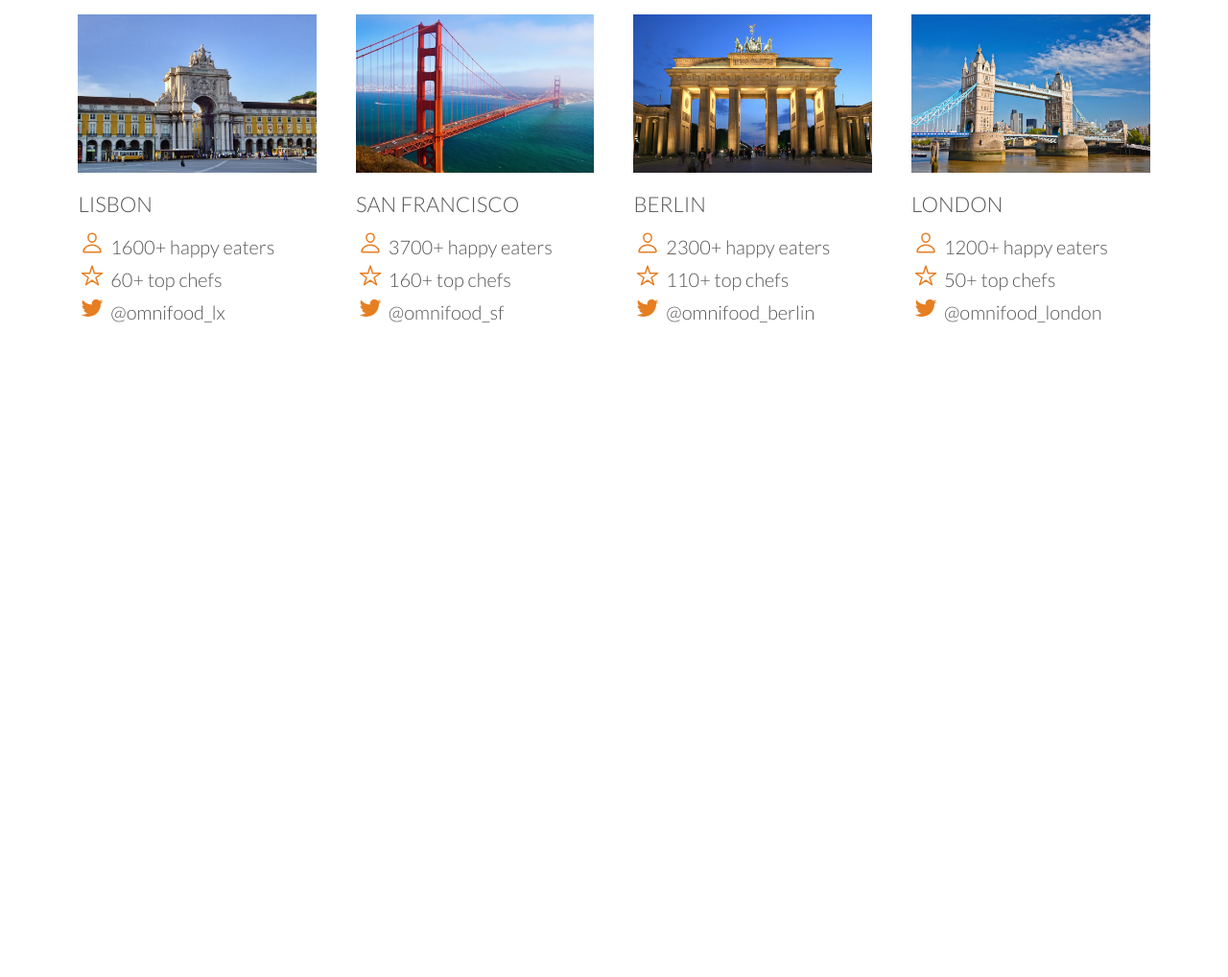
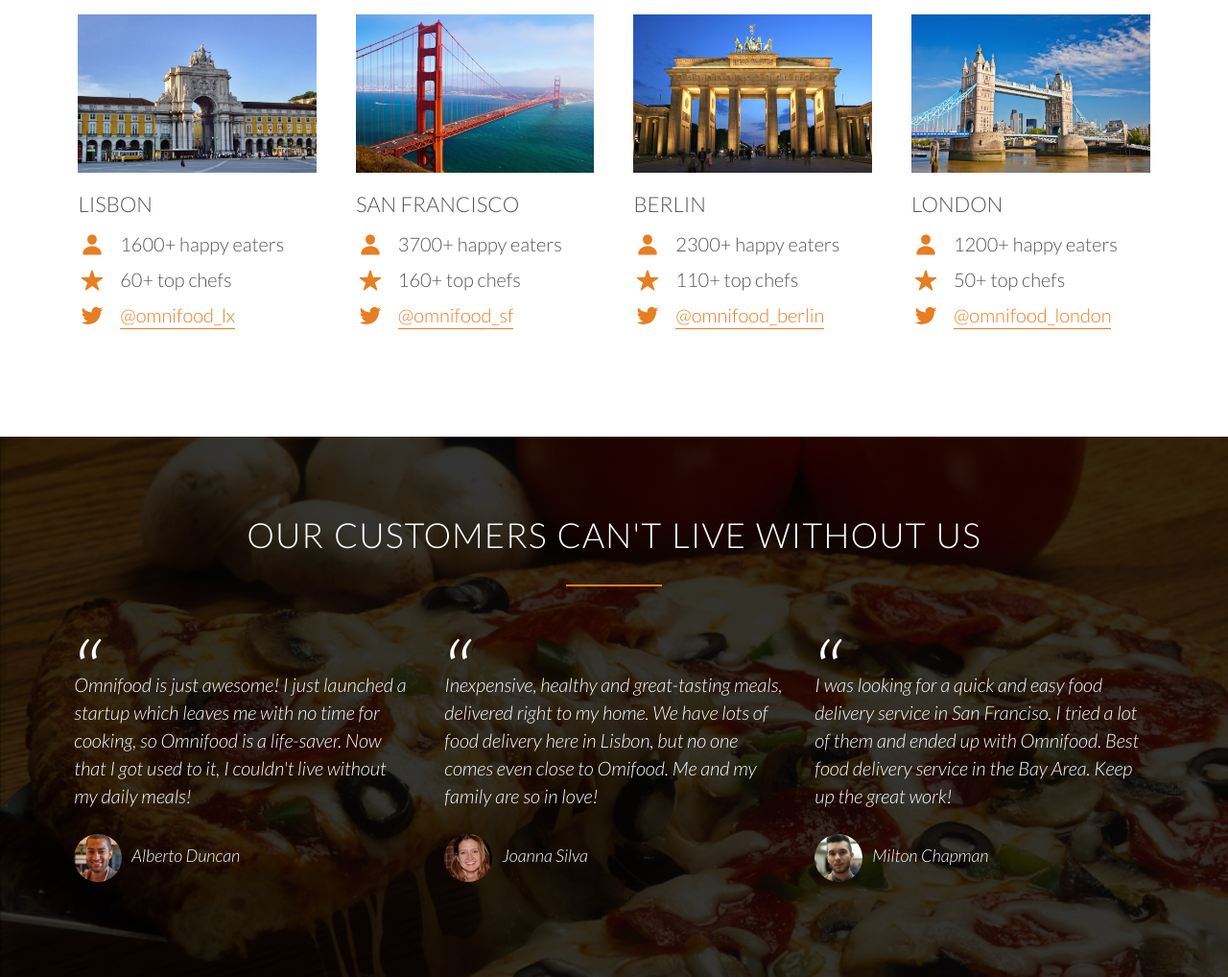
Before and after one commit to 1kevinson/CSS-and-SCSS-DESIGNS, a website: page omnifood/code/index.html in a window 1280 px wide. Shown: the part 2956-3974 px from the top of the page at 96% size. Before the commit the page ends 3402 px from the top, so only its background shows below. Drawn offline with nearby package versions, Linux system fonts and the light colour scheme.

Commit message:
testimonials section

```diff
--- a/omnifood/code/index.html
+++ b/omnifood/code/index.html
@@ -162,69 +162,102 @@
                     <img src="resources/img/lisbon-3.jpg" alt="Lisbon">
                     <h3>Lisbon</h3>
                     <div class="city-feature">
-                        <div class="icon-small"><ion-icon name="person-outline"></ion-icon></div>
+                        <div class="icon-small"><ion-icon name="person"></ion-icon></div>
                         1600+ happy eaters
                     </div>
                     <div class="city-feature">
-                        <div class="icon-small"><ion-icon name="star-outline"></ion-icon></div>
+                        <div class="icon-small"><ion-icon name="star"></ion-icon></div>
                         60+ top chefs
                     </div>
                     <div class="city-feature">
                         <div class="icon-small"><ion-icon name="logo-twitter"></ion-icon></div>
-                        @omnifood_lx
+                        <a href="#">@omnifood_lx</a>
                     </div>
                 </div>
                 <div class="col span-1-of-4 box">
                     <img src="resources/img/san-francisco.jpg" alt="San Francisco">
                     <h3>San Francisco</h3>
                     <div class="city-feature">
-                        <div class="icon-small"><ion-icon name="person-outline"></ion-icon></div>
+                        <div class="icon-small"><ion-icon name="person"></ion-icon></div>
                         3700+ happy eaters
                     </div>
                     <div class="city-feature">
-                        <div class="icon-small"><ion-icon name="star-outline"></ion-icon></div>
+                        <div class="icon-small"><ion-icon name="star"></ion-icon></div>
                         160+ top chefs
                     </div>
                     <div class="city-feature">
                         <div class="icon-small"><ion-icon name="logo-twitter"></ion-icon></div>
-                        @omnifood_sf
+                        <a href="#">@omnifood_sf</a>
                     </div>
                 </div>
                 <div class="col span-1-of-4 box">
                     <img src="resources/img/berlin.jpg" alt="Berlin">
                     <h3>Berlin</h3>
                     <div class="city-feature">
-                        <div class="icon-small"><ion-icon name="person-outline"></ion-icon></div>
+                        <div class="icon-small"><ion-icon name="person"></ion-icon></div>
                         2300+ happy eaters
                     </div>
                     <div class="city-feature">
-                        <div class="icon-small"><ion-icon name="star-outline"></ion-icon></div>
+                        <div class="icon-small"><ion-icon name="star"></ion-icon></div>
                         110+ top chefs
                     </div>
                     <div class="city-feature">
                         <div class="icon-small"><ion-icon name="logo-twitter"></ion-icon></div>
-                        @omnifood_berlin
+                        <a href="#">@omnifood_berlin</a>
                     </div>
                 </div>
                 <div class="col span-1-of-4 box">
                     <img src="resources/img/london.jpg" alt="London">
                     <h3>London</h3>
                     <div class="city-feature">
-                        <div class="icon-small"><ion-icon name="person-outline"></ion-icon></div>
+                        <div class="icon-small"><ion-icon name="person"></ion-icon></div>
                         1200+ happy eaters
                     </div>
                     <div class="city-feature">
-                        <div class="icon-small"><ion-icon name="star-outline"></ion-icon></div>
+                        <div class="icon-small"><ion-icon name="star"></ion-icon></div>
                         50+ top chefs
                     </div>
                     <div class="city-feature">
                         <div class="icon-small"><ion-icon name="logo-twitter"></ion-icon></div>
-                        @omnifood_london
+                        <a href="#">@omnifood_london</a>
                     </div>
                 </div>
             </div>
         </section>
 
+        <section class="section-testimonials">
+            <div class="row">
+                <h2>Our customers can't live without us</h2>
+            </div>
+            <div class="row">
+                <div class="col span-1-of-3">
+                    <blockquote>
+                        Omnifood is just awesome! I just launched a startup which leaves me with no time for cooking,
+                        so Omnifood is a life-saver.
+                        Now that I got used to it, I couldn't live without my daily meals!
+                        <cite><img src="resources/img/customer-1.jpg">Alberto Duncan</cite>
+                    </blockquote>
+                </div>
+                <div class="col span-1-of-3">
+                    <blockquote>
+                        Inexpensive, healthy and great-tasting meals, delivered right to my home.
+                        We have lots of food delivery here in Lisbon, but no one comes even close to Omifood.
+                        Me and my family are so in love!
+                        <cite><img src="resources/img/customer-2.jpg">Joanna Silva</cite>
+                    </blockquote>
+                </div>
+                <div class="col span-1-of-3">
+                    <blockquote>
+                        I was looking for a quick and easy food delivery service in San Franciso.
+                        I tried a lot of them and ended up with Omnifood.
+                        Best food delivery service in the Bay Area. Keep up the great work!
+                        <cite><img src="resources/img/customer-3.jpg">Milton Chapman</cite>
+                    </blockquote>
+                </div>
+            </div>
+        </section>
+
     </body>
+
     <script src="https://unpkg.com/ionicons@5.4.0/dist/ionicons.js"></script>
 </html>
--- a/omnifood/code/resources/css/style.css
+++ b/omnifood/code/resources/css/style.css
@@ -128,6 +128,29 @@
     text-align: center;
     color: #e67e22;
     font-size: 120%;
+    margin-right: 10px;
+
+    /* Secret to align text and icons */
+    line-height: 120%;
+    vertical-align: middle;
+    margin-top: 2px;
+}
+
+/* ------ LINKS ------- */
+a:link,
+a:visited {
+    color: #e67e22;
+    text-decoration: none;
+    padding-bottom: 2px;
+    border-bottom: 1px solid #e67e22;
+    transition: border-bottom 0.4s, color 0.2s;
+}
+
+a:hover,
+a:active {
+    color: #555;
+    text-decoration: none;
+    border-bottom: 1px solid transparent;
 }
 
 /* ------ BUTTONS ------- */
@@ -309,6 +332,11 @@
     margin-right: 25px;
 }
 
+.btn-app:link,
+.btn-app:visited {
+    border: 0;
+}
+
 .btn-app img {
     height: 50px;
     width: auto;
@@ -331,3 +359,46 @@
 .city-feature {
     margin-bottom: 5px;
 }
+
+/* ---------------------- */
+/* TESTIMONIALS */
+/* ---------------------- */
+.section-testimonials {
+    background-image: linear-gradient(rgba(0,0,0,0.8),rgba(0,0,0,0.8)),
+                      url(img/back-customers.jpg);
+    background-size: cover;
+    color: #fff;
+    background-attachment: fixed;
+}
+
+blockquote {
+    padding: 2%;
+    font-style: italic;
+    line-height: 145%;
+    position: relative;
+    margin-top: 40px;
+}
+
+blockquote::before {
+    content: "\201C";
+    font-size: 500%;
+    /* Take the entire line, and create a break to the next line*/
+    display: block;
+
+    position: absolute;
+    top: -5px;
+    left: 3px;
+}
+
+cite {
+    font-size: 90%;
+    margin-top: 25px;
+    display: block;
+}
+
+cite img {
+    height: 50px;
+    border-radius: 50%;
+    margin-right: 10px;
+    vertical-align: middle;
+}
```
Also changed, not shown: omnifood/code/resources/css/img/back-customers.jpg (added), omnifood/code/resources/img/customer-1.jpg (added), omnifood/code/resources/img/customer-2.jpg (added), omnifood/code/resources/img/customer-3.jpg (added).
